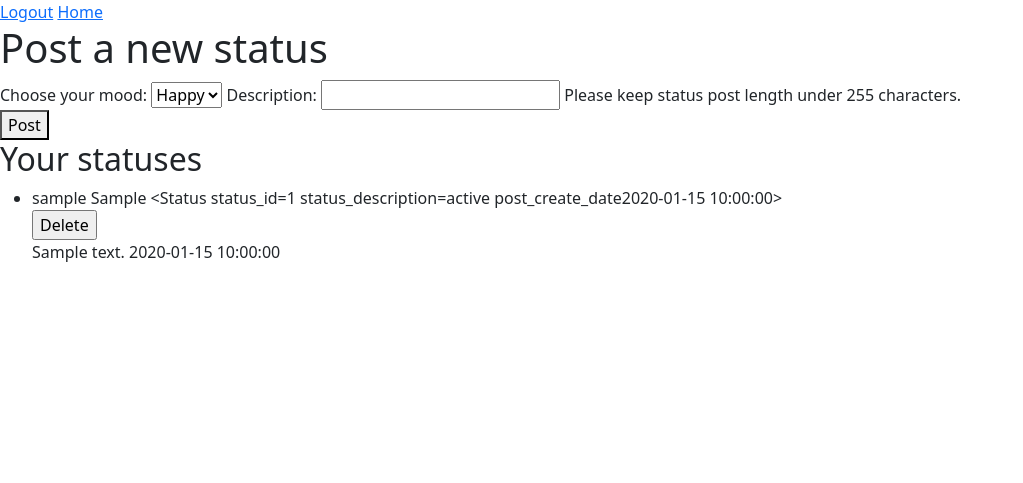
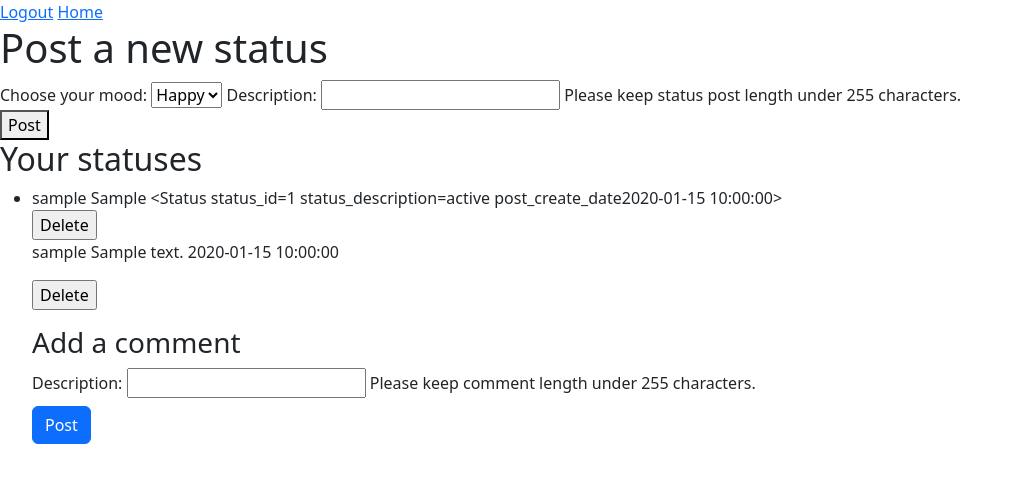
Before and after one commit to Cahmadzai/Moods, a Flask app: page /profile in a window 1280 px wide. Shown: the top 483 px of the page, without its empty margins (0-1023 px from the left). Run offline with Flask 2, Linux system fonts and the light colour scheme; the visitor is signed in with stand-in values (Sample User, id 1); tables that the repository leaves empty hold one stand-in row (values such as "Sample post").

Commit message:
Updated status post order.

```diff
--- a/templates/all_status_posts.html
+++ b/templates/all_status_posts.html
@@ -33,7 +33,7 @@
 
 
 
-{% for status_post in status_posts %}
+{% for status_post in status_posts|reverse %}
 
   <a href="/users/{{ status_post.user_id }}">
     <h2>{{ status_post.user.user_handle }}</h2>
@@ -47,8 +47,10 @@
 
   {% for comment in status_post.comments %}
   <p>
+    {{ comment.user.user_handle }}
     {{ comment.comment_description }}
     {{ comment.post_create_date }}
+
 
     <form action="{{ url_for('delete_comment',
     comment_id=comment.comment_id) }}" method="post">
@@ -58,7 +60,7 @@
   </p>
   {% endfor %}
 <div>
-<h3>Post a new comment</h3>
+<h3>Add a comment</h3>
 <div class="form-group">
 <form id="comment-form" method="post" action="/post_a_comment">
   <input hidden="true" id="status-id" name="status-id" value={{ status_post.status_id }}>
--- a/templates/profile.html
+++ b/templates/profile.html
@@ -25,12 +25,13 @@
 {% if status_posts |length == 0 %}
   <p>Currently no status posts</p>
 {% else %}
+
   {% for status_post in status_posts %}
 
 {% endfor %}
 {% endif %}
 
-{% for status_post in status_posts %}
+{% for status_post in status_posts|reverse %}
   {% if not status_post %}
     <p>Currently no status posts</p>
   {% endif %}
@@ -47,12 +48,37 @@
 
   {% for comment in status_post.comments %}
   <p>
+    {{ comment.user.user_handle }}
     {{ comment.comment_description }}
     {{ comment.post_create_date }}
 
   </p>
 
+  <form action="{{ url_for('delete_comment',
+    comment_id=comment.comment_id) }}" method="post">
+      <input type="submit" value="Delete">
+    </form>
+
+  </p>
   {% endfor %}
+<div>
+<h3>Add a comment</h3>
+<div class="form-group">
+<form id="comment-form" method="post" action="/post_a_comment">
+  <input hidden="true" id="status-id" name="status-id" value={{ status_post.status_id }}>
+  <label for="comment-description">Description:</label>
+  <input type="text" id="comment-description" name="comment-description"
+  onkeyup="countChar(event)" maxlength="255" />
+  <span class="help-block">Please keep comment length under 255 characters.</span>
+</div>
+
+
+  <button id="comment-button" class="btn btn-primary mt-2">Post</button>
+
+</form>
+</div>
+
+
 
 {% endfor %}
 
--- a/templates/user_profile.html
+++ b/templates/user_profile.html
@@ -19,7 +19,7 @@
 
 
 
-    {% for status_post in status_posts %}
+    {% for status_post in status_posts|reverse %}
 
     <h2>{{ status_post.user.user_handle }}</h2>
       <li>
@@ -29,6 +29,7 @@
 
       {% for comment in status_post.comments %}
         <p>
+          {{ comment.user.user_handle }}
           {{ comment.comment_description }}
           {{ comment.post_create_date }}
 
```
